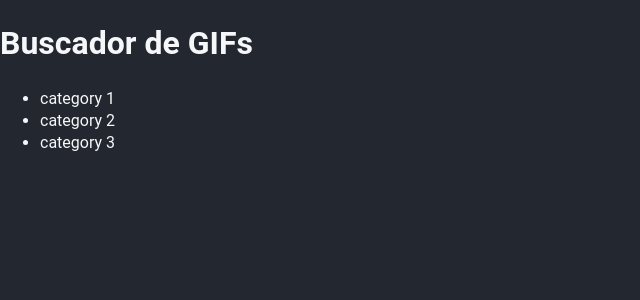
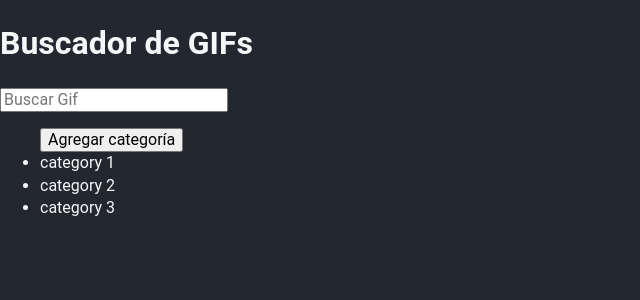
Before and after one commit to MartinezFabian/GifFinderApp-React, a React app: page / in a window 1280 px wide. Shown: the top 300 px of the page, without its empty margins (0-640 px from the left). Built offline with nearby package versions, Linux system fonts and the light colour scheme; the HTML template or start-up script is replaced by a standard one.

Commit message:
Feat: Add component AddCategory

```diff
--- a/src/GifFinderApp.jsx
+++ b/src/GifFinderApp.jsx
@@ -1,13 +1,22 @@
 import { useState } from 'react';
+import { AddCategory } from './components/AddCategory';
 
 export const GifFinderApp = () => {
   const [categories, setCategories] = useState(['category 1', 'category 2', 'category 3']);
+
+  const onAddCategory = () => {
+    setCategories([...categories, 'nuevo valor']);
+  };
 
   return (
     <>
       <h1>Buscador de GIFs</h1>
 
+      <AddCategory></AddCategory>
+
       <ul>
+        <button onClick={onAddCategory}>Agregar categoría</button>
+
         {categories.map((category) => (
           <li key={category}> {category}</li>
         ))}
--- /dev/null
+++ b/src/components/AddCategory.jsx
@@ -0,0 +1,20 @@
+import { useState } from 'react';
+
+export const AddCategory = () => {
+  const [inputValue, setInputValue] = useState('');
+
+  const onInputChange = (e) => {
+    setInputValue(e.target.value);
+  };
+
+  const onFormSubmit = (e) => {
+    e.preventDefault();
+    console.log(inputValue);
+  };
+
+  return (
+    <form onSubmit={onFormSubmit}>
+      <input type="text" placeholder="Buscar Gif" onChange={onInputChange} value={inputValue} />
+    </form>
+  );
+};
```
